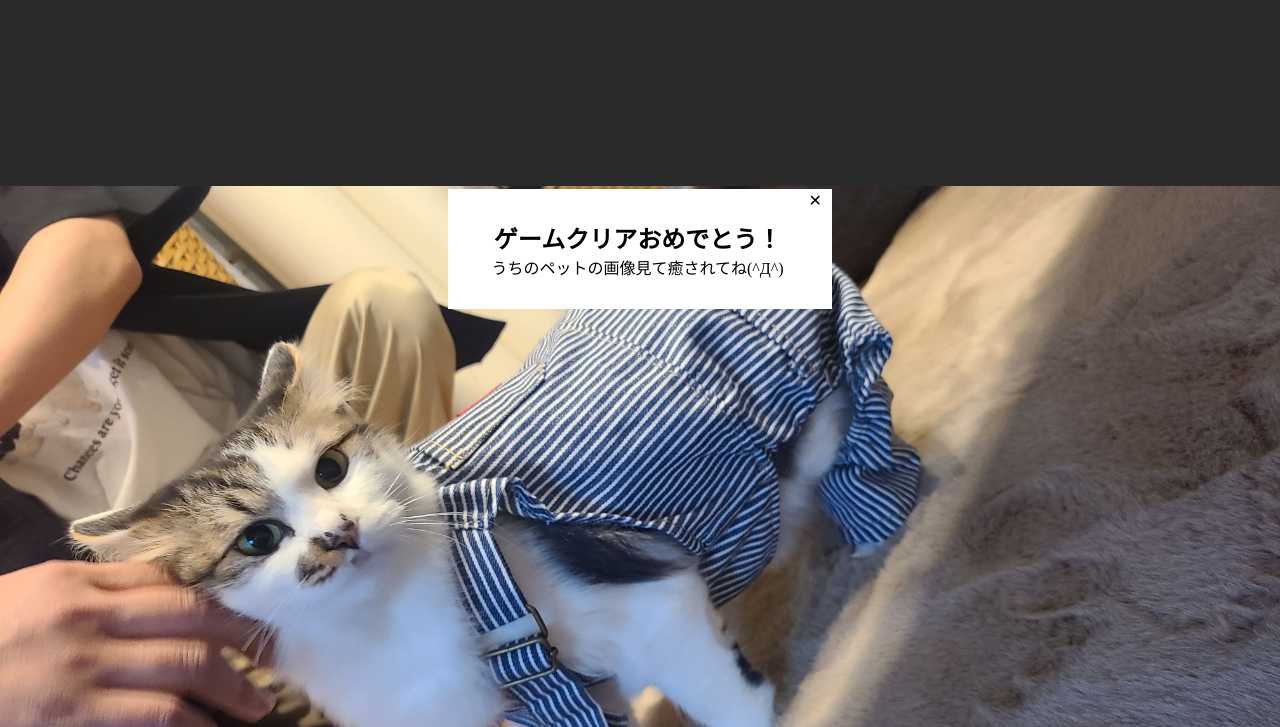
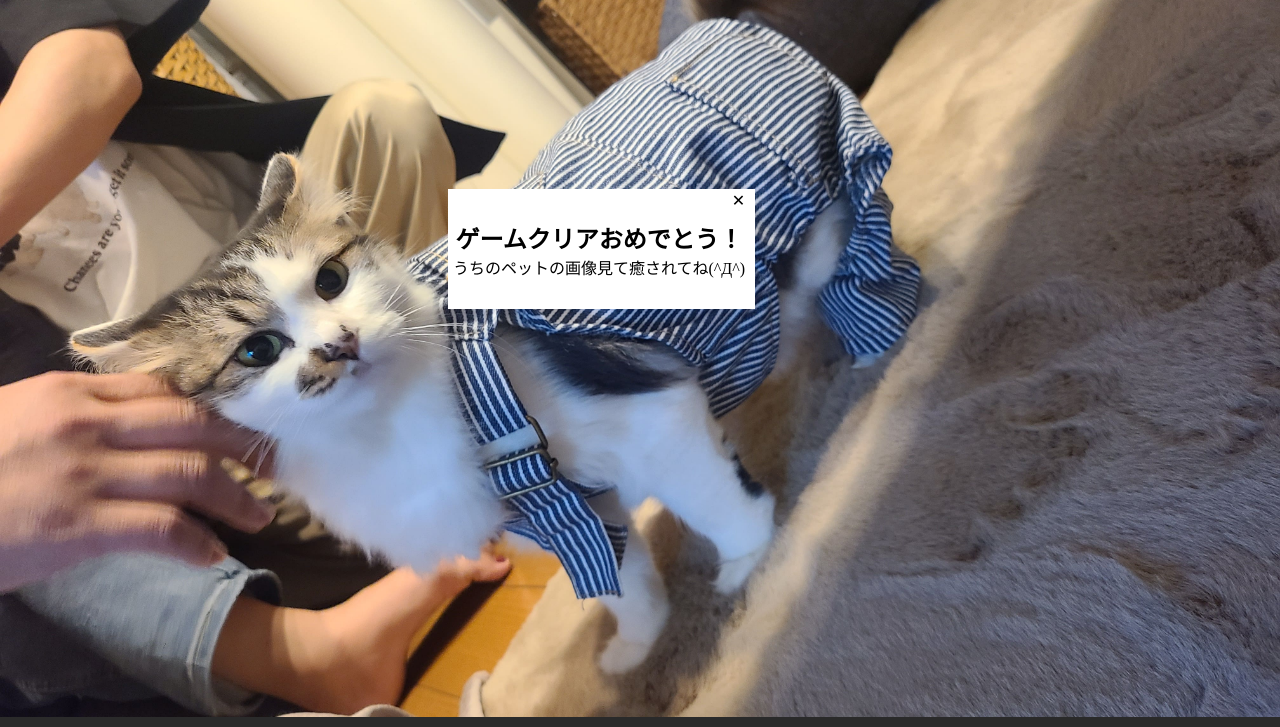
Before and after one commit to ForestIsland9014/nullpo_ga, a plain HTML site: page link_game/hoge.html in a window 1280 px wide. Shown: the part 73-800 px from the top of the page. Drawn offline with nearby package versions, Linux system fonts and the light colour scheme.

Commit message:
Add files via upload

```diff
--- a/link_game/hoge.html
+++ b/link_game/hoge.html
@@ -36,7 +36,7 @@
             padding: 2px 10px 0px 5px;
             text-align: center;
             display:block;
-            position:relative;
+            position:absolute;
             z-index:9998;
             cursor: pointer;
         }
@@ -44,10 +44,9 @@
             z-index:0;
         }
         img {
-            position: absolute;
-            right: -20px;
-            bottom: -199px;
+            position: relative;
         }
+
     </style>
 </head>
 <body>
@@ -58,7 +57,7 @@
         <h2 style="padding-top: 10px;">ゲームクリアおめでとう！</h2>
         <p style="padding-bottom: 30px;">うちのペットの画像見て癒されてね(^Д^)</p>
     </div>
-    <img src="images/24.jpg" width="100%" style="margin: 20px;">
+    <img src="images/24.jpg" width="100%">
 
 
 
```
